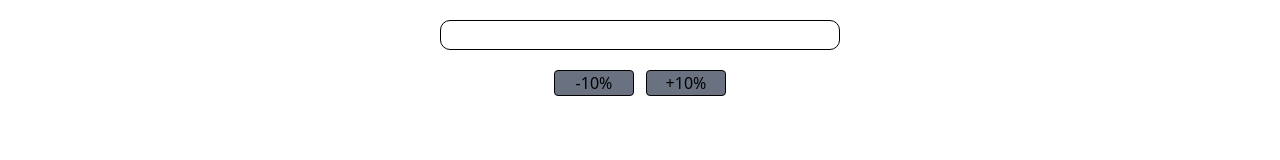
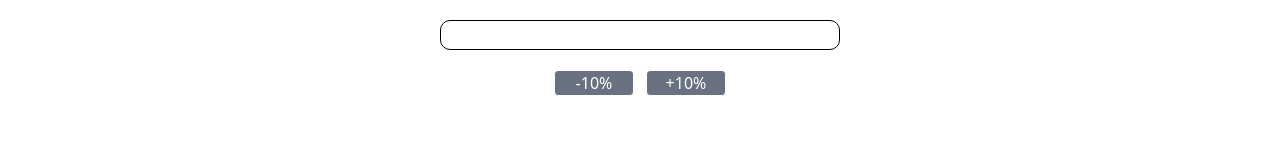
Before and after one commit to GopalKotimani/the-react-journey, a React (Vite) app: page /projects/progressbar in a window 1280 px wide. Shown: the part 138-298 px from the top of the page. Built offline with nearby package versions, Linux system fonts and the light colour scheme.

Commit message:
text color for buttons

```diff
--- a/src/problems/Progressbar/ProgressBar.jsx
+++ b/src/problems/Progressbar/ProgressBar.jsx
@@ -19,7 +19,7 @@ const ProgressBar = () => {
                     <span className='text-white'>{progress}%</span>
                 </div>
             </div>
-            <div className='m-5 space-x-3'>
+            <div className='m-5 space-x-3 text-white'>
                 <button
                     className='bg-gray-500 border w-20 rounded-sm cursor-pointer'
                     onClick={() => updateProgress(-10)}
```
